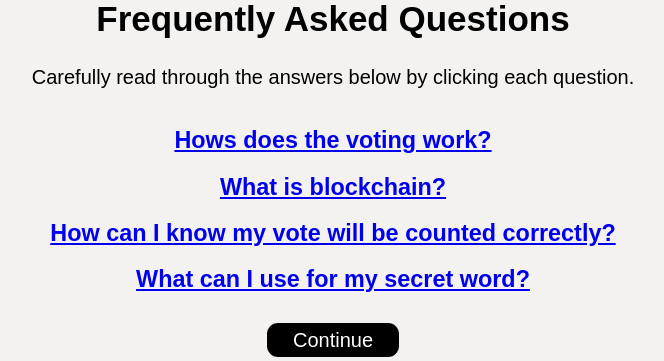
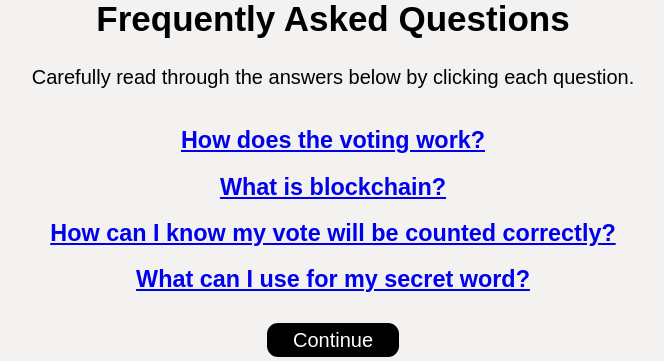
Before and after one commit to cheylea/selfverification-evoting, a Flask app: page /faqs in a window 1280 px wide. Shown: the part 264-625 px from the top of the page, without its empty margins (307-971 px from the left). Run offline with Flask 2, Linux system fonts and the light colour scheme.

Commit message:
corrected typo

```diff
--- a/templates/2_faqs.html
+++ b/templates/2_faqs.html
@@ -9,7 +9,7 @@
     </p>
     <br>
     <div id='faqs'>
-        <h3><a href="#faq1" class="nav-tab tab1">Hows does the voting work?</a></h3>
+        <h3><a href="#faq1" class="nav-tab tab1">How does the voting work?</a></h3>
         <p id='faq1' class='faq1'>The voting tool will first check if you are able to vote and perform an identity check*.
             You can then select a candidate to vote for. When voting, you will be asked to provide a secret word. Once you cast
             your vote, a technology called 'blockchain' is used to record your vote such that it can't be changed. For five minutes
```
